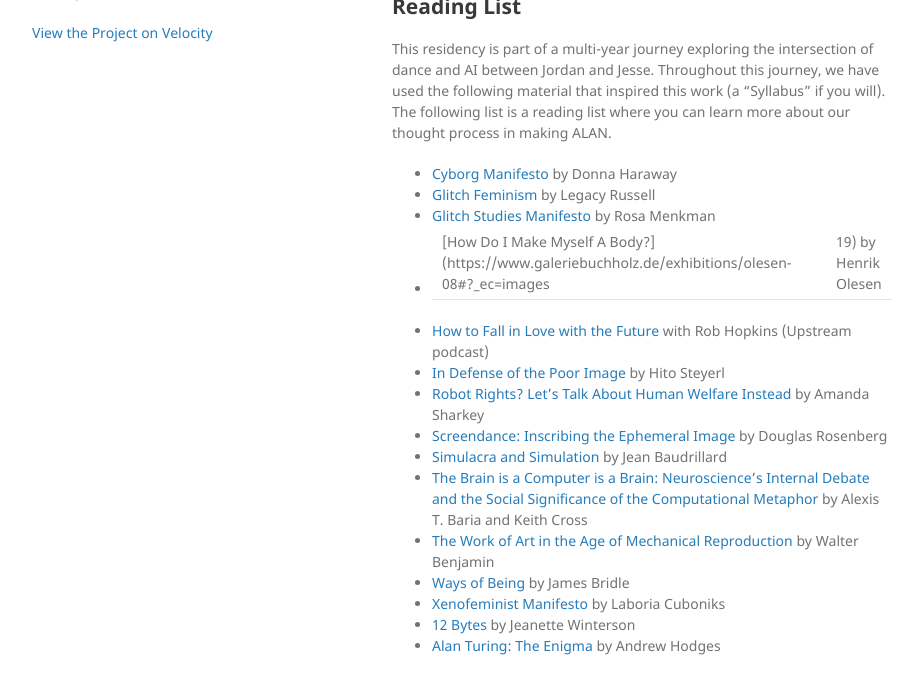
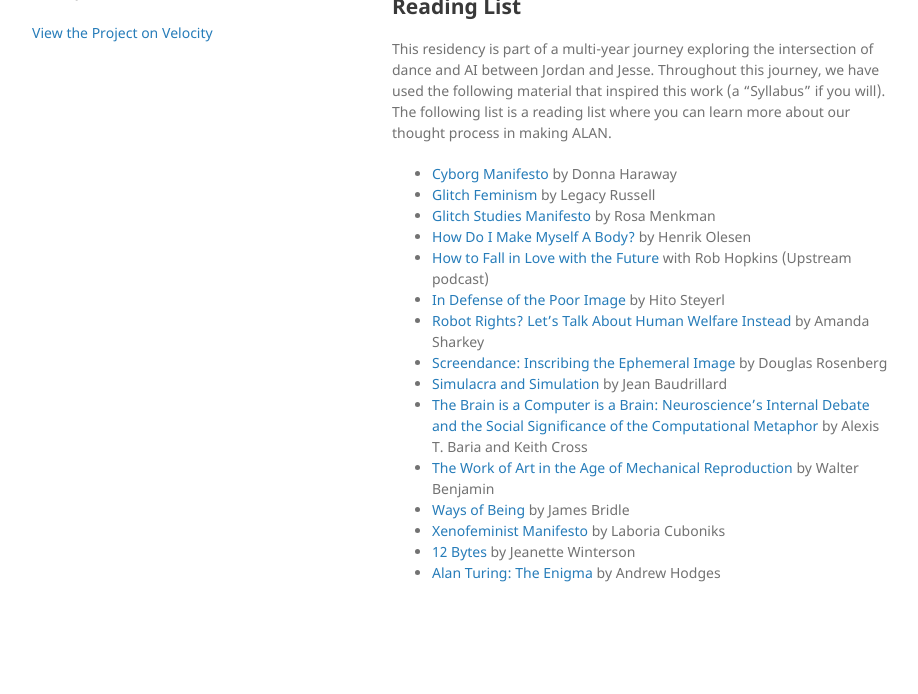
Before and after one commit to JFrei86/ALAN, a Jekyll site: the page built from index.md, in a window 1280 px wide and 1061 px high, cut to the strip 335-1029 px from the top of the window. Shown: the whole strip, without its empty margins (178-1096 px from the left). Built offline with Jekyll 4.4.1, drawn with Linux system fonts in a browser that asks for light colours; part of the change alters nothing that is shown.

Commit message:
fix link

```diff
--- a/index.md
+++ b/index.md
@@ -21,7 +21,7 @@ This residency is part of a multi-year journey exploring the intersection of dan
 * [Cyborg Manifesto](https://warwick.ac.uk/fac/arts/english/currentstudents/undergraduate/modules/fictionnownarrativemediaandtheoryinthe21stcentury/manifestly_haraway_----_a_cyborg_manifesto_science_technology_and_socialist-feminism_in_the_....pdf) by Donna Haraway
 * [Glitch Feminism](https://www.legacyrussell.com/GLITCHFEMINISM) by Legacy Russell
 * [Glitch Studies Manifesto](https://amodern.net/wp-content/uploads/2016/05/2010_Original_Rosa-Menkman-Glitch-Studies-Manifesto.pdf) by Rosa Menkman
-* [How Do I Make Myself A Body?](https://www.galeriebuchholz.de/exhibitions/olesen-08#?_ec=images||19) by Henrik Olesen
+* [How Do I Make Myself A Body?](https://www.galeriebuchholz.de/exhibitions/olesen-08) by Henrik Olesen
 * [How to Fall in Love with the Future](https://open.spotify.com/episode/1VMjoyj5yceRO5eytkGSeZ?si=c4fb3c66ec7841cb) with Rob Hopkins (Upstream podcast)
 * [In Defense of the Poor Image](https://www.e-flux.com/journal/10/61362/in-defense-of-the-poor-image) by Hito Steyerl
 * [Robot Rights? Let’s Talk About Human Welfare Instead](https://arxiv.org/abs/2001.05046) by Amanda Sharkey
```
